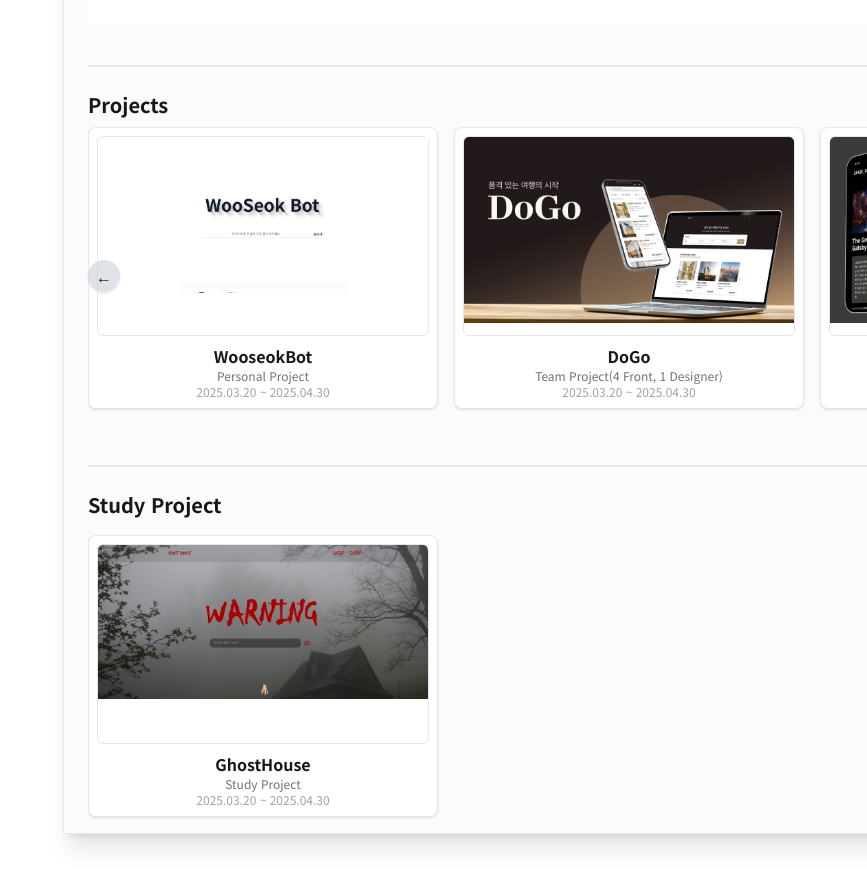
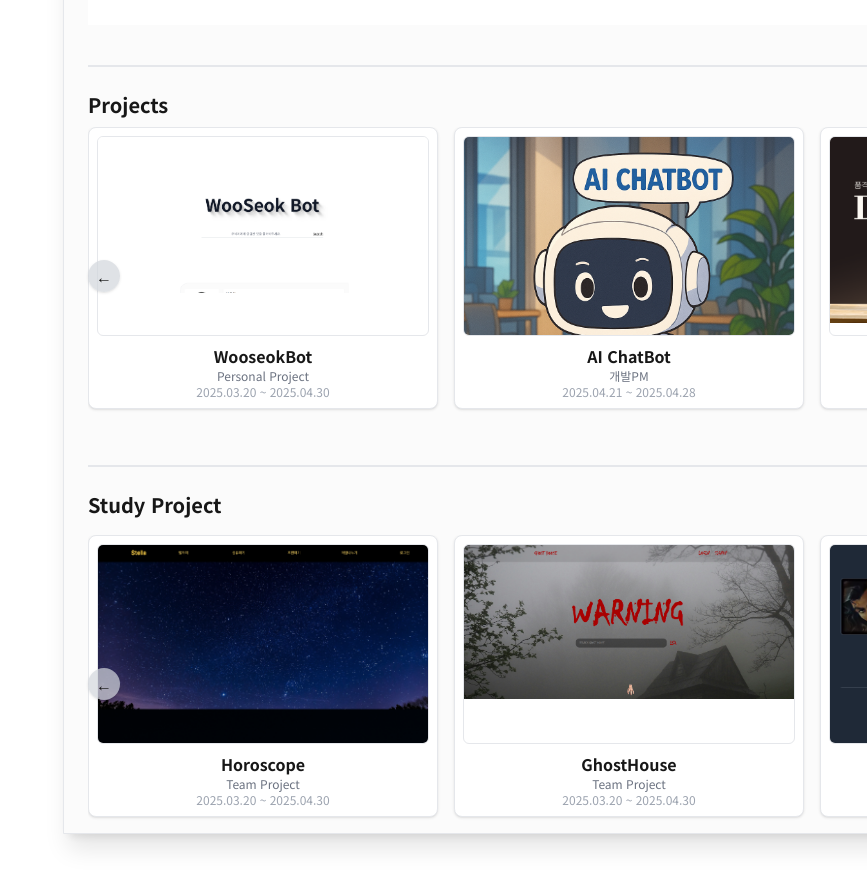
Before and after one commit to YouKnowThat-Park/WooSeokBot, a Next.js app in the folder front/: page / in a window 1280 px wide. Shown: the part 2740-3628 px from the top of the page, without its empty margins (413-1280 px from the left). Built offline with nearby package versions, Linux system fonts and the light colour scheme.

Commit message:
: feat : StudyProjects에도 스크롤 기능 적용

```diff
--- a/front/src/app/portfolio/PortfolioPage.tsx
+++ b/front/src/app/portfolio/PortfolioPage.tsx
@@ -34,36 +34,58 @@ const projects = [
     image: "/wooseokbot.png",
     link: "/project/WooseokBot",
   },
+  {
+    id: "AI ChatBot",
+    title: "AI ChatBot",
+    description: "개발PM",
+    date: "2025.04.21 ~ 2025.04.28",
+    image: "/aichatbot.png",
+    link: "/project/AiChatBot",
+  },
 ];
 
 const studyProjects = [
   {
     id: "GhostHouse",
     title: "GhostHouse",
-    description: "Study Project",
+    description: "Team Project",
     date: "2025.03.20 ~ 2025.04.30",
     image: "/ghosthouse.png",
     link: "/project/GhostHouse",
+  },
+  {
+    id: "LoLProject",
+    title: "LoL Project",
+    description: "Personal Project",
+    date: "2025.03.20 ~ 2025.04.30",
+    image: "/lol.png",
+    link: "/project/LoLProject",
+  },
+  {
+    id: "Horoscope",
+    title: "Horoscope",
+    description: "Team Project",
+    date: "2025.03.20 ~ 2025.04.30",
+    image: "/horoscope.png",
+    link: "/project/Horoscope",
   },
 ];
 
 const PortfolioPage = () => {
   const projectSliderRef = useRef<HTMLDivElement | null>(null);
+  const studySliderRef = useRef<HTMLDivElement | null>(null);
 
-  useEffect(() => {
-    const container = projectSliderRef.current;
-    if (!container) return;
+  const initAutoScroll = (ref: React.RefObject<HTMLDivElement>) => {
+    if (!ref.current) return;
 
+    const container = ref.current;
     const cardWidth = 340;
     let scrollIndex = 0;
     let intervalId: NodeJS.Timeout | null = null;
 
-    const startAutoScroll = () => {
+    const start = () => {
       intervalId = setInterval(() => {
-        if (!container) return;
-
         const maxScrollLeft = container.scrollWidth - container.clientWidth;
-
         scrollIndex++;
         const nextScroll = scrollIndex * cardWidth;
 
@@ -76,30 +98,39 @@ const PortfolioPage = () => {
       }, 3000);
     };
 
-    const stopAutoScroll = () => {
+    const stop = () => {
       if (intervalId) {
         clearInterval(intervalId);
         intervalId = null;
       }
     };
 
-    // ✅ 초기 실행
-    startAutoScroll();
+    start();
 
-    // ✅ 마우스 이벤트 등록
-    container.addEventListener("mouseenter", stopAutoScroll);
-    container.addEventListener("mouseleave", startAutoScroll);
+    container.addEventListener("mouseenter", stop);
+    container.addEventListener("mouseleave", start);
 
-    // ✅ 클린업
     return () => {
-      stopAutoScroll();
-      container.removeEventListener("mouseenter", stopAutoScroll);
-      container.removeEventListener("mouseleave", startAutoScroll);
+      stop();
+      container.removeEventListener("mouseenter", stop);
+      container.removeEventListener("mouseleave", start);
+    };
+  };
+
+  useEffect(() => {
+    const clean1 = initAutoScroll(projectSliderRef);
+    const clean2 = initAutoScroll(studySliderRef);
+    return () => {
+      clean1?.();
+      clean2?.();
     };
   }, []);
 
-  const handleScroll = (dir: "left" | "right") => {
-    const container = projectSliderRef.current;
+  const handleScroll = (
+    dir: "left" | "right",
+    ref: React.RefObject<HTMLDivElement>
+  ) => {
+    const container = ref.current;
     if (!container) return;
     const cardWidth = 340;
     const offset = dir === "left" ? -cardWidth : cardWidth;
@@ -108,48 +139,41 @@ const PortfolioPage = () => {
 
   return (
     <div className="w-[970px] h-auto mt-[400px] mb-[84px] bg-[#FBFBFB] rounded-tl-[45px] overflow-hidden px-6 border shadow-xl">
-      {/* 사진 , 주소 링크 , 한 줄 설명 */}
       <AboutMe />
 
-      {/* 기술 스택 아이콘 */}
       <div className="w-full mt-20 mb-20">
         <InfiniteTechSlider />
         <TechProjectsModal />
       </div>
 
-      {/* 배우고 있는 , 배우고 싶은 기술 스택 */}
       <div className="mb-20">
         <LearningStackSection />
       </div>
 
-      {/* 업무 스타일 */}
       <div className="mb-10">
         <WorkStyleSection />
       </div>
 
-      {/* 학력 , 자격증, 경력, 수료 */}
       <div className="border" />
       <ResumeSection />
       <div className="border mt-10 mb-6" />
 
-      {/* Projects Section */}
+      {/* Projects */}
       <h3 className="text-xl font-semibold mb-2">Projects</h3>
       <div className="relative">
-        {/* 좌우 버튼 */}
         <button
-          onClick={() => handleScroll("left")}
+          onClick={() => handleScroll("left", projectSliderRef)}
           className="absolute left-0 top-1/2 -translate-y-1/2 z-10 bg-gray-300/70  px-2 py-1 rounded-full shadow"
         >
           ←
         </button>
         <button
-          onClick={() => handleScroll("right")}
+          onClick={() => handleScroll("right", projectSliderRef)}
           className="absolute right-0 top-1/2 -translate-y-1/2 z-10 bg-gray-300/70 px-2 py-1 rounded-full shadow"
         >
           →
         </button>
 
-        {/* 슬라이더 */}
         <div
           ref={projectSliderRef}
           className="overflow-x-auto snap-x snap-mandatory flex gap-4 pb-4 scroll-smooth [&::-webkit-scrollbar]:hidden"
@@ -162,11 +186,26 @@ const PortfolioPage = () => {
 
       {/* Study Projects */}
       <div className="border mt-10 mb-6" />
-      <div>
-        <h3 className="mb-4 text-xl font-semibold">Study Project</h3>
-        <div className="overflow-x-auto snap-x snap-mandatory flex gap-4 pb-4 scroll-smooth [&::-webkit-scrollbar]:hidden">
-          {studyProjects.map((project) => (
-            <ProjectCard key={project.id} {...project} />
+      <h3 className="mb-4 text-xl font-semibold">Study Project</h3>
+      <div className="relative">
+        <button
+          onClick={() => handleScroll("left", studySliderRef)}
+          className="absolute left-0 top-1/2 -translate-y-1/2 z-10 bg-gray-300/70 px-2 py-1 rounded-full shadow"
+        >
+          ←
+        </button>
+        <button
+          onClick={() => handleScroll("right", studySliderRef)}
+          className="absolute right-0 top-1/2 -translate-y-1/2 z-10 bg-gray-300/70 px-2 py-1 rounded-full shadow"
+        >
+          →
+        </button>
+        <div
+          ref={studySliderRef}
+          className="overflow-x-auto snap-x snap-mandatory flex gap-4 pb-4 scroll-smooth [&::-webkit-scrollbar]:hidden"
+        >
+          {[...studyProjects, ...studyProjects].map((project, i) => (
+            <ProjectCard key={`${project.id}-${i}`} {...project} />
           ))}
         </div>
       </div>
```
